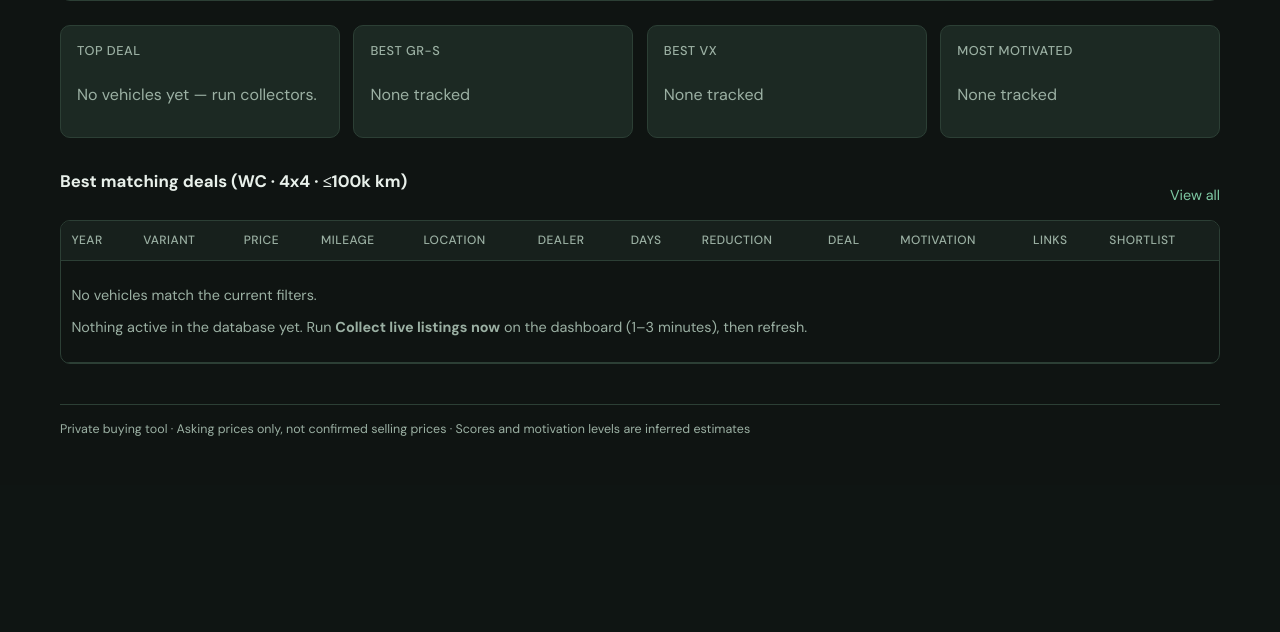
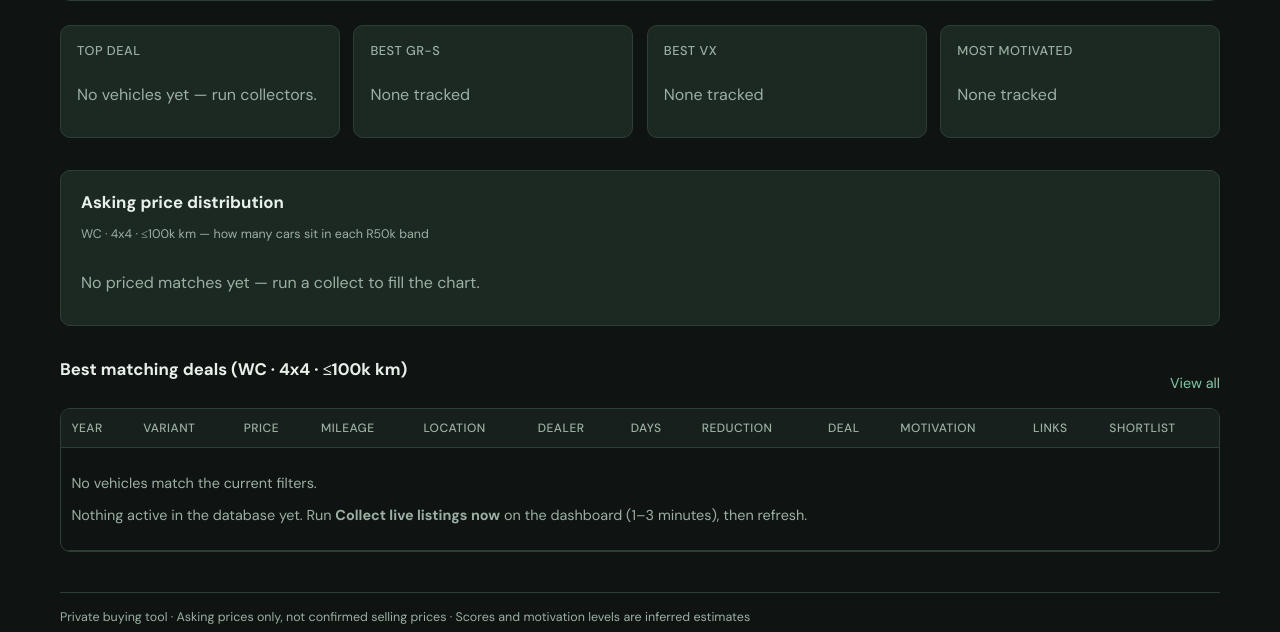
Before and after one commit to adickr/bold, a FastAPI app: page / in a window 1280 px wide. Shown: the part 371-1003 px from the top of the page. Before the commit the page ends 807 px from the top, so only its background shows below. Run offline with FastAPI, Linux system fonts and the light colour scheme; the visitor is signed in with stand-in values (Sample User, id 1); data that the repository does not hold is empty.

Commit message:
Add asking-price distribution chart on dashboard
Show a R50k-band histogram for WC · 4x4 · ≤100k matches so the price
range and density are visible at a glance; live snapshot refreshes it.

Co-authored-by: adickr <adickr@users.noreply.github.com>

```diff
--- a/backend/app/api/web.py
+++ b/backend/app/api/web.py
@@ -84,6 +84,7 @@ def page_live_snapshot(
             "best_grs": stats.best_grs,
             "best_vx": stats.best_vx,
             "most_motivated": stats.most_motivated,
+            "price_distribution": stats.price_distribution,
         },
         "nationwide_count": len(nationwide),
         "matching_count": len(matching),
--- a/backend/app/schemas/listings.py
+++ b/backend/app/schemas/listings.py
@@ -108,6 +108,7 @@ class DashboardStats(BaseModel):
     new_today: int
     reductions_this_week: int
     median_asking_price: int | None
+    price_distribution: list[dict[str, Any]] = Field(default_factory=list)
     top_deal: dict[str, Any] | None
     best_grs: dict[str, Any] | None
     best_vx: dict[str, Any] | None
--- a/backend/app/static/css/app.css
+++ b/backend/app/static/css/app.css
@@ -226,8 +226,72 @@ tr.is-new-listing {
 #draft-message { width: 100%; min-height: 160px; }
 .footer { margin-top: 2.5rem; color: var(--muted); font-size: 0.78rem; border-top: 1px solid var(--line); padding-top: 1rem; }
 
+.price-dist {
+  margin-bottom: 2rem;
+  padding: 1.25rem 1.25rem 1rem;
+  border: 1px solid var(--line);
+  border-radius: var(--radius);
+  background: var(--panel);
+}
+.price-dist .section-head { margin-bottom: 1.1rem; align-items: start; }
+.price-dist .section-head h2 { margin: 0 0 0.25rem; }
+.price-dist .mono { font-family: var(--mono); }
+.price-chart {
+  --max-count: 1;
+  display: flex;
+  align-items: flex-end;
+  gap: 0.35rem;
+  min-height: 11rem;
+  padding: 0.25rem 0.15rem 0;
+  overflow-x: auto;
+}
+.price-bar {
+  --n: 0;
+  flex: 1 1 0;
+  min-width: 2.4rem;
+  max-width: 4.5rem;
+  display: grid;
+  grid-template-rows: auto 1fr auto;
+  justify-items: center;
+  gap: 0.35rem;
+  height: 10.5rem;
+}
+.price-bar .n {
+  font-family: var(--mono);
+  font-size: 0.72rem;
+  color: var(--ink);
+  line-height: 1;
+  min-height: 0.85rem;
+}
+.price-bar .bar {
+  align-self: end;
+  width: 70%;
+  max-width: 2.4rem;
+  height: calc((var(--n) / var(--max-count)) * 7.2rem);
+  min-height: 0;
+  border-radius: 6px 6px 2px 2px;
+  background: linear-gradient(180deg, var(--accent-2) 0%, rgba(196,163,90,0.85) 100%);
+  box-shadow: inset 0 1px 0 rgba(255,255,255,0.12);
+  transition: height 0.35s ease;
+}
+.price-bar.is-empty .bar {
+  height: 2px;
+  background: var(--line);
+  opacity: 0.7;
+}
+.price-bar .lbl {
+  font-family: var(--mono);
+  font-size: 0.62rem;
+  color: var(--muted);
+  text-align: center;
+  line-height: 1.15;
+  writing-mode: horizontal-tb;
+  word-break: break-word;
+}
+
 @media (max-width: 900px) {
   .hero-panel, .detail-hero, .detail-grid, .spotlight-grid, .filters { grid-template-columns: 1fr; }
   .filters .grow { grid-column: span 1; }
   .topbar { flex-wrap: wrap; }
+  .price-bar { min-width: 2.1rem; }
 }
--- a/backend/app/static/js/app.js
+++ b/backend/app/static/js/app.js
@@ -126,6 +126,53 @@ document.querySelectorAll("[data-copy]").forEach((btn) => {
     renderSpot("best_grs", stats.best_grs, "Best GR-S");
     renderSpot("best_vx", stats.best_vx, "Best VX");
     renderSpot("most_motivated", stats.most_motivated, "Most motivated");
+    renderPriceDistribution(stats.price_distribution || [], stats.median_asking_price);
+  }
+
+  function renderPriceDistribution(buckets, medianPrice) {
+    const section = document.querySelector("[data-price-dist]");
+    if (!section) return;
+    const headMeta = section.querySelector(".section-head .mono, .section-head [data-price-median]");
+    if (headMeta && medianPrice != null) {
+      headMeta.textContent = `Median ${zar(medianPrice)}`;
+    }
+    let chart = section.querySelector("[data-price-chart]");
+    const empty = section.querySelector("[data-price-empty]");
+    if (!buckets.length) {
+      if (chart) chart.remove();
+      if (empty) {
+        empty.hidden = false;
+      } else {
+        const p = document.createElement("p");
+        p.className = "muted";
+        p.dataset.priceEmpty = "1";
+        p.textContent = "No priced matches yet — run a collect to fill the chart.";
+        section.appendChild(p);
+      }
+      return;
+    }
+    if (empty) empty.remove();
+    const maxCount = Math.max(1, ...buckets.map((b) => Number(b.count) || 0));
+    if (!chart) {
+      chart = document.createElement("div");
+      chart.className = "price-chart";
+      chart.dataset.priceChart = "1";
+      section.appendChild(chart);
+    }
+    chart.style.setProperty("--max-count", String(maxCount));
+    chart.innerHTML = buckets
+      .map((b) => {
+        const count = Number(b.count) || 0;
+        const label = escapeHtml(b.label || "");
+        const emptyCls = count === 0 ? " is-empty" : "";
+        const n = count ? String(count) : "";
+        return `<div class="price-bar${emptyCls}" style="--n: ${count}" title="${count} car${count === 1 ? "" : "s"} · ${label}">
+          <span class="n">${n}</span>
+          <span class="bar" aria-hidden="true"></span>
+          <span class="lbl">${label}</span>
+        </div>`;
+      })
+      .join("");
   }
 
   function vehicleRowHtml(v, isNew) {
--- a/backend/app/templates/pages/dashboard.html
+++ b/backend/app/templates/pages/dashboard.html
@@ -108,6 +108,34 @@
   </article>
 </section>
 
+<section class="price-dist" data-price-dist>
+  <div class="section-head">
+    <div>
+      <h2>Asking price distribution</h2>
+      <p class="muted tiny">WC · 4x4 · ≤100k km — how many cars sit in each R50k band</p>
+    </div>
+    {% if stats.median_asking_price %}
+    <span class="muted tiny mono" data-price-median>Median {{ stats.median_asking_price | zar }}</span>
+    {% endif %}
+  </div>
+  {% if stats.price_distribution %}
+  {% set max_count = (stats.price_distribution | map(attribute='count') | max) or 1 %}
+  <div class="price-chart" data-price-chart style="--max-count: {{ max_count }}">
+    {% for b in stats.price_distribution %}
+    <div class="price-bar {% if b.count == 0 %}is-empty{% endif %}"
+         style="--n: {{ b.count }}"
+         title="{{ b.count }} car{{ 's' if b.count != 1 else '' }} · {{ b.label }}">
+      <span class="n">{% if b.count %}{{ b.count }}{% endif %}</span>
+      <span class="bar" aria-hidden="true"></span>
+      <span class="lbl">{{ b.label }}</span>
+    </div>
+    {% endfor %}
+  </div>
+  {% else %}
+  <p class="muted" data-price-empty>No priced matches yet — run a collect to fill the chart.</p>
+  {% endif %}
+</section>
+
 <section data-live-listings>
   <div class="section-head">
     <h2>Best matching deals (WC · 4x4 · ≤100k km)</h2>
```
Also changed, not shown: backend/app/api/queries.py (+40 -0 lines), backend/tests/test_price_distribution.py (added, +21 -0 lines).
